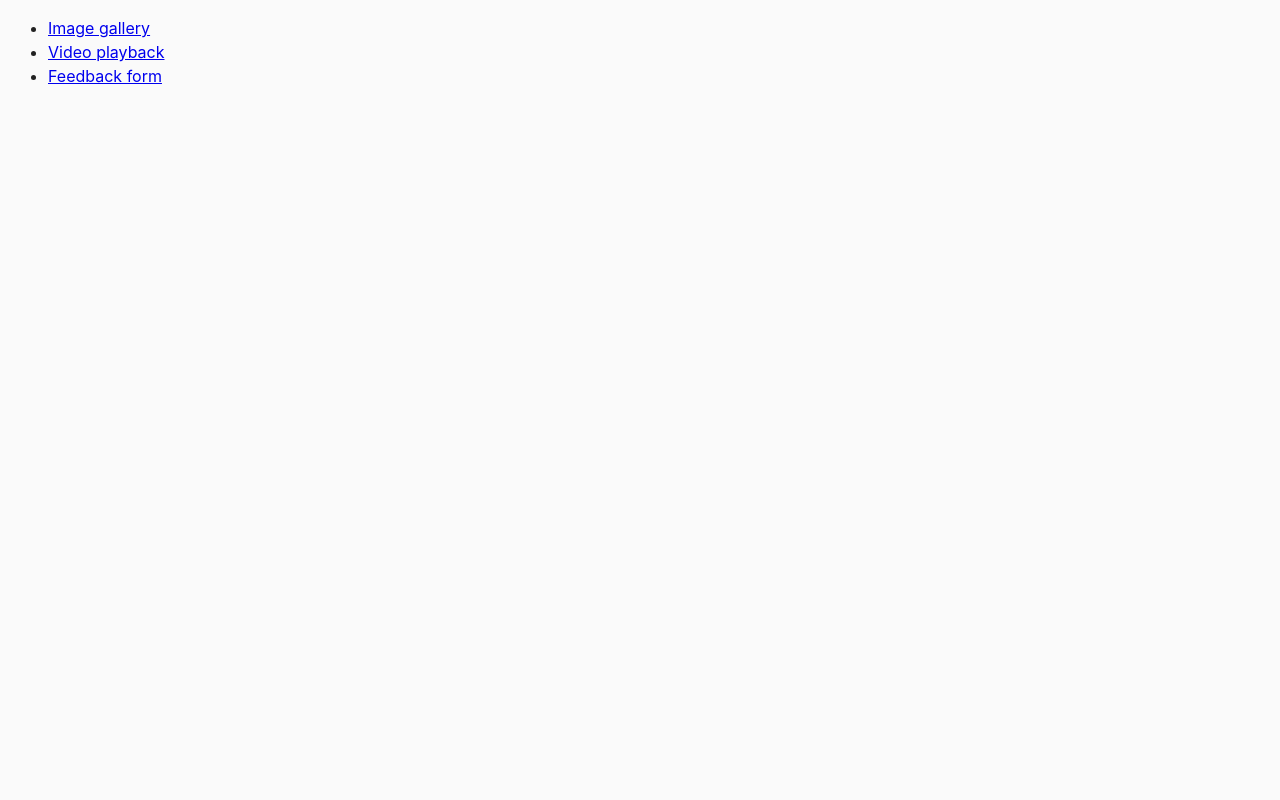
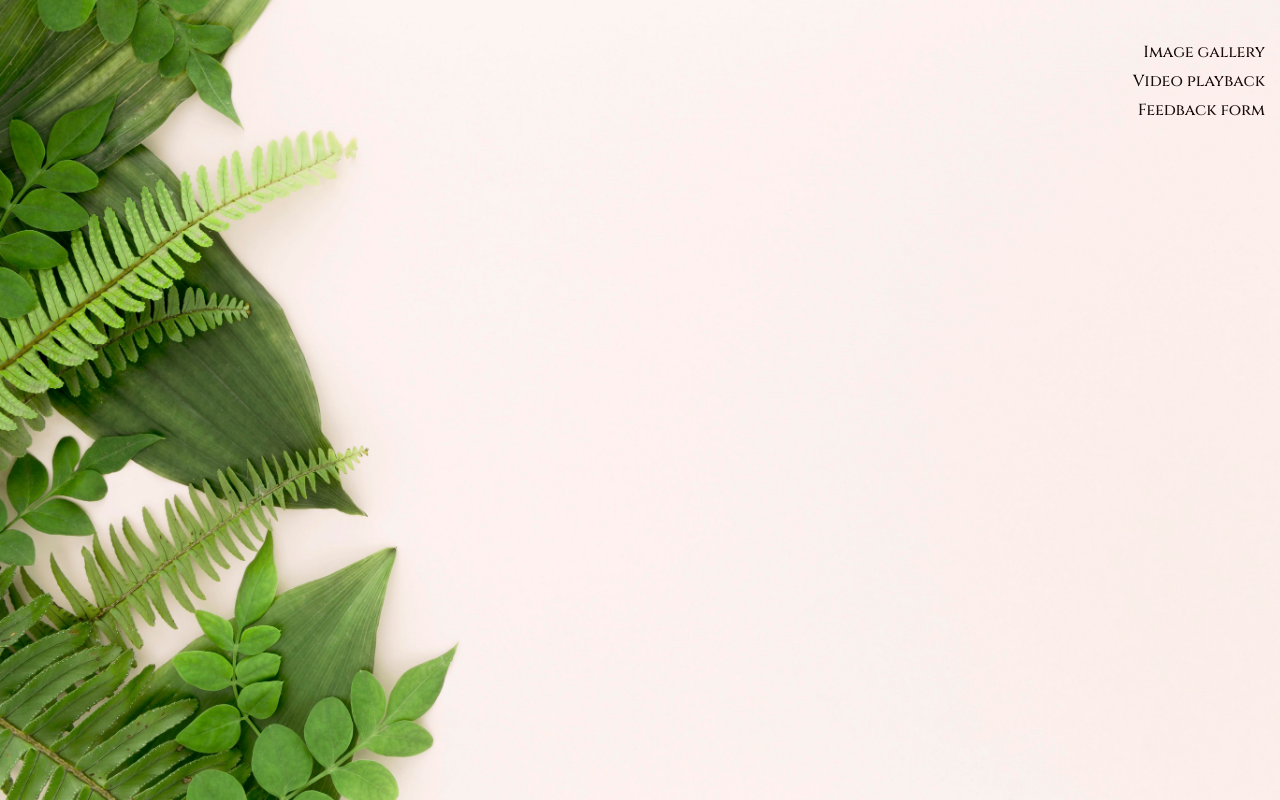
Before and after one commit to Andrey1914/goit-js-hw-08, a website built with Parcel: page src/index.html in a window 1280 px wide. Built offline with nearby package versions, Linux system fonts and the light colour scheme.

Commit message:
update styles is began

```diff
--- a/src/css/common.css
+++ b/src/css/common.css
@@ -3,16 +3,26 @@
 }
 
 body {
-  font-family: -apple-system, BlinkMacSystemFont, 'Segoe UI', Roboto,
+  font-family: 'Cinzel', -apple-system, BlinkMacSystemFont, 'Segoe UI', Roboto,
     Oxygen-Sans, Ubuntu, Cantarell, 'Helvetica Neue', sans-serif;
   -webkit-font-smoothing: antialiased;
   -moz-osx-font-smoothing: grayscale;
   background-color: #fafafa;
   color: #212121;
   line-height: 1.5;
+  margin: 0;
 }
 
 img {
   display: block;
   max-width: 100%;
 }
+
+.section {
+  padding: 40px 0;
+}
+
+.container {
+  width: calc(100% - 30px);
+  margin: 0 auto;
+}
--- /dev/null
+++ b/src/css/main-page.css
@@ -0,0 +1,26 @@
+body {
+  background-image: url('../../images/bg-main-page.jpg');
+  background-size: cover;
+  background-repeat: no-repeat;
+  height: 100vh;
+}
+
+ul,
+a {
+  list-style: none;
+  text-decoration: none;
+  padding: 0;
+  margin: 0;
+}
+
+.list {
+  display: flex;
+  flex-direction: column;
+  align-items: flex-end;
+  gap: 5px;
+}
+
+.link {
+  font-weight: 500;
+  color: #190c0c;
+}
--- a/src/index.html
+++ b/src/index.html
@@ -5,13 +5,22 @@
     <meta http-equiv="X-UA-Compatible" content="IE=edge" />
     <meta name="viewport" content="width=device-width, initial-scale=1.0" />
     <title>Homework 8</title>
+    <link
+      href="https://fonts.googleapis.com/css2?family=Cinzel:wght@400;500&display=swap"
+      rel="stylesheet"
+    />
     <link rel="stylesheet" href="css/common.css" />
+    <link rel="stylesheet" href="css/main-page.css" />
   </head>
   <body>
-    <ul>
-      <li><a href="01-gallery.html">Image gallery</a></li>
-      <li><a href="02-video.html">Video playback</a></li>
-      <li><a href="03-feedback.html">Feedback form</a></li>
-    </ul>
+    <section class="section">
+      <div class="container">
+        <ul class="list">
+          <li><a class="link" href="01-gallery.html">Image gallery</a></li>
+          <li><a class="link" href="02-video.html">Video playback</a></li>
+          <li><a class="link" href="03-feedback.html">Feedback form</a></li>
+        </ul>
+      </div>
+    </section>
   </body>
 </html>
```
Also changed, not shown: src/01-gallery.html (+7 -4 lines), images/bg-main-page.jpg (added), 1 other file.
